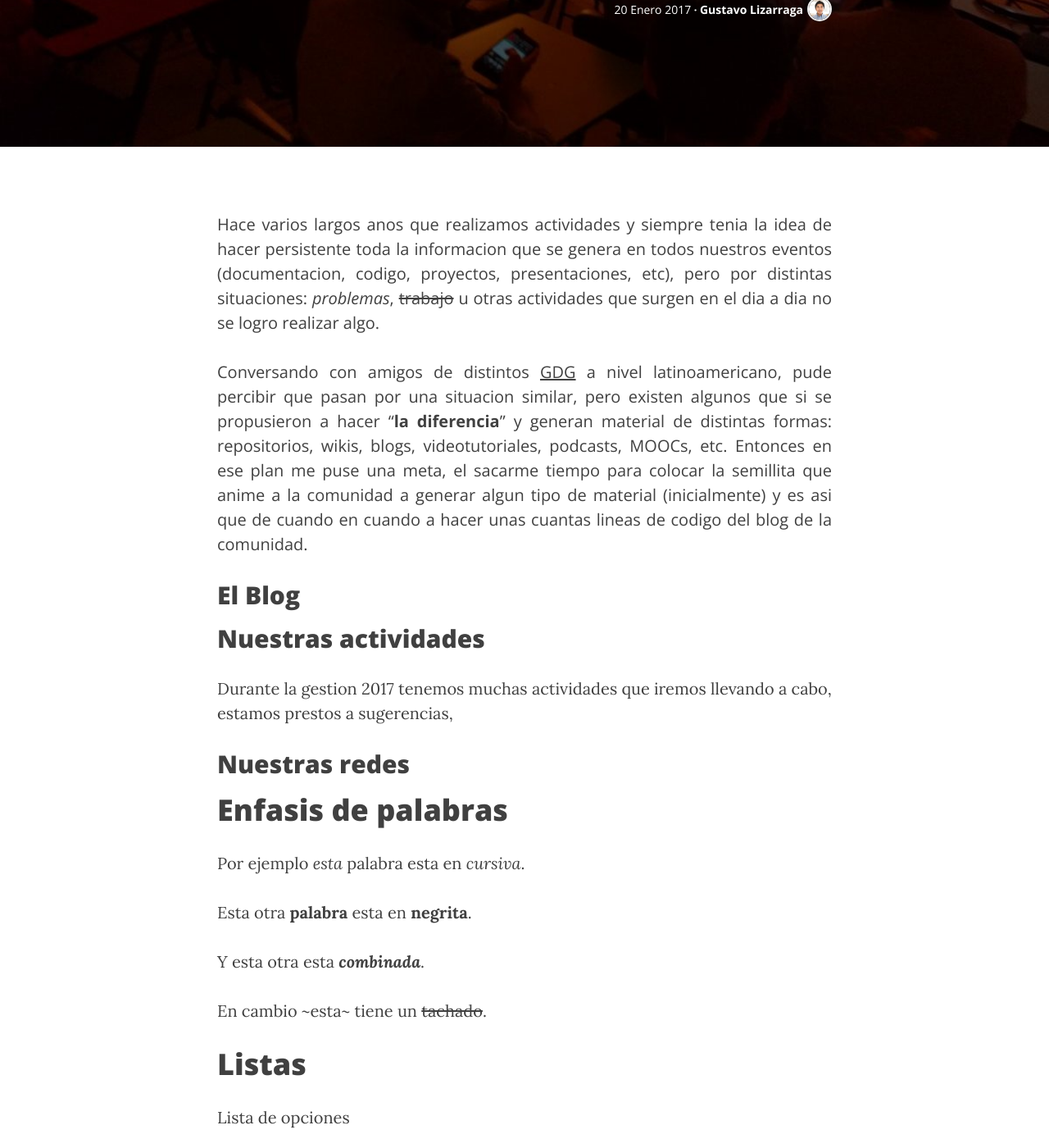
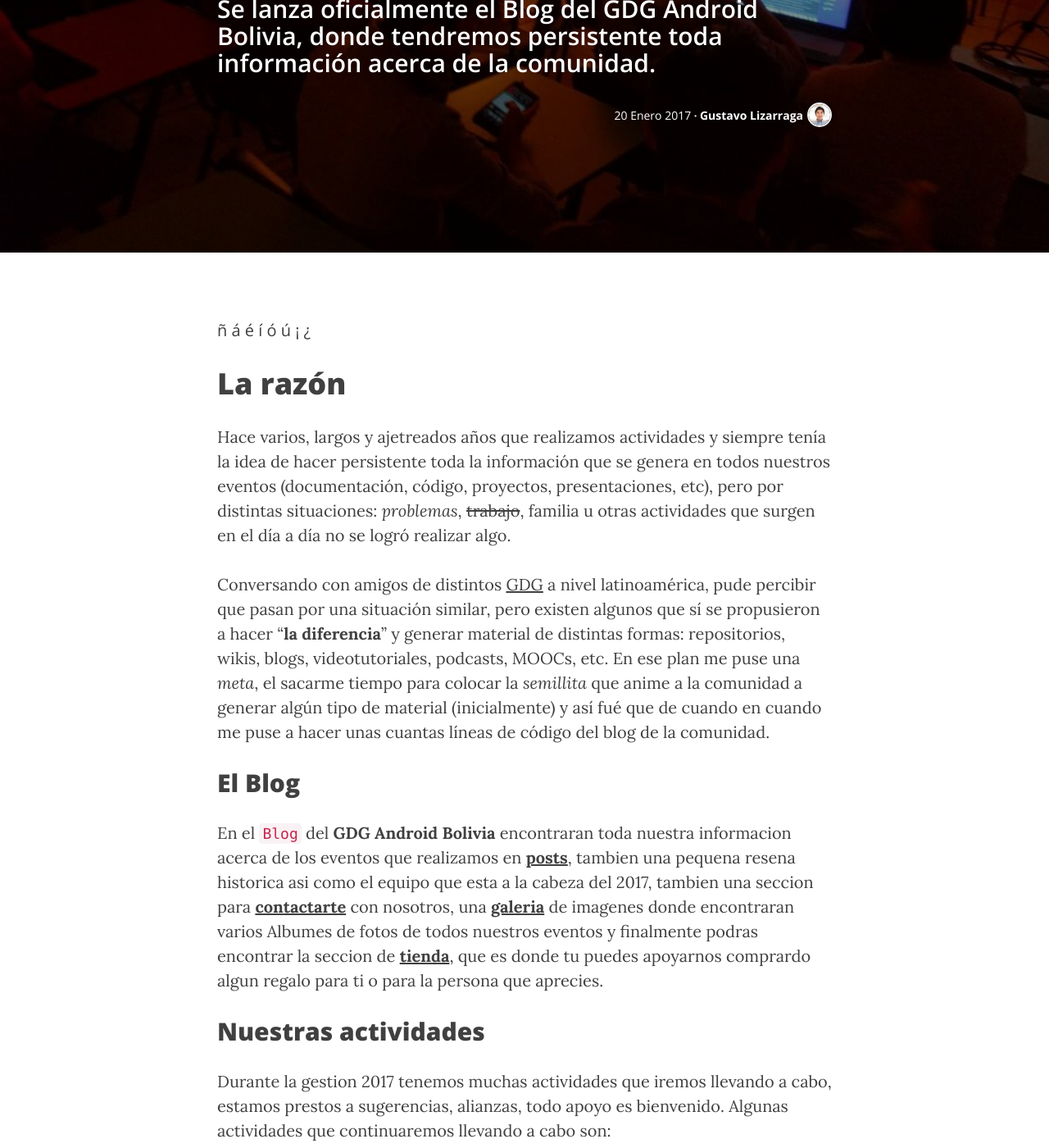
Before and after one commit to GDGAndroidBolivia/gdgandroidbolivia.github.io, a Jekyll site: the page built from _posts/2017-01-20-lanzamiento-blog.markdown, in a window 1280 px wide and 1400 px high, scrolled down 307 px. Shown: the whole window at 82% size. Built offline with Jekyll 4.4.1, drawn with Linux system fonts in a browser that asks for light colours; nearby versions of some CDN libraries; comment, search, counter and statistics services are not loaded; some of the changed text lies outside the part shown.

Commit message:
Modificacion en Post

````diff
--- a/_posts/2017-01-20-lanzamiento-blog.markdown
+++ b/_posts/2017-01-20-lanzamiento-blog.markdown
@@ -1,154 +1,67 @@
 ---
-layout:     post
-published:  true
-comments:   true
-header-img: "img/post/post_01.jpg"
-date:       2017-01-20 10:00:00
-title:      "Lanzamiento Blog GDG Android Bolivia"
-subtitle:   "Se lanza oficialmente el Blog del GDG Android Bolivia, donde tendremos persistente toda información acerca de la comunidad."
-author:     "Gustavo Lizarraga"
-author_pic: "/img/post/authors/gusn8.jpg"
-bio:        "UI/UX Designer, Fron-end & Mobile Dev"
-fb_user:    Gusn8
-tw_user:    Gusn8_
-gp_user:    GustavoLizarraga
-gh_user:    Gusn8
-yt_user:    GustavoLizarraga
-ws_user:    www.miramicodigo.com
-email:      lizarraga.gux@gmail.com
+layout:         post
+published:      true
+comments:       true
+header-img:     img/post/post_01.jpg
+date:           2017-01-20 10:00:00
+title:          "Lanzamiento Blog GDG Android Bolivia"
+description:    "Se lanza oficialmente el Blog del GDG Android Bolivia, donde tendremos persistente toda información acerca de la comunidad."
+author:         "Gustavo Lizarraga"
+author_pic:     /img/post/authors/gusn8.jpg
+bio:            "UI/UX Designer, Fron-end & Mobile Dev"
+fb_user:        Gusn8
+tw_user:        Gusn8_
+gp_user:        GustavoLizarraga
+gh_user:        Gusn8
+yt_user:        GustavoLizarraga
+ws_user:        www.miramicodigo.com
+email:          lizarraga.gux@gmail.com
 ---
-Hace varios largos anos que realizamos actividades y siempre tenia la idea de hacer persistente toda la informacion que se genera en todos nuestros eventos (documentacion, codigo, proyectos, presentaciones, etc), pero por distintas situaciones: *problemas*, ~~trabajo~~ u otras actividades que surgen en el dia a dia no se logro realizar algo.
+ñ
+á
+é
+í
+ó
+ú
+¡
+¿
 
-Conversando con amigos de distintos [GDG](www.google.com) a nivel latinoamericano, pude percibir que pasan por una situacion similar, pero existen algunos que si se propusieron a hacer "**la diferencia**" y generan material de distintas formas: repositorios, wikis, blogs, videotutoriales, podcasts, MOOCs, etc. Entonces en ese plan me puse una meta, el sacarme tiempo para colocar la semillita que anime a la comunidad a generar algun tipo de material (inicialmente) y es asi que de cuando en cuando a hacer unas cuantas lineas de codigo del blog de la comunidad.
+# La razón
+
+Hace varios, largos y ajetreados años que realizamos actividades y siempre tenía la idea de hacer persistente toda la información que se genera en todos nuestros eventos (documentación, código, proyectos, presentaciones, etc), pero por distintas situaciones: *problemas*, ~~trabajo~~, familia u otras actividades que surgen en el día a día no se logró realizar algo.
+
+Conversando con amigos de distintos [GDG](http://developers.google.com/groups/) a nivel latinoamérica, pude percibir que pasan por una situación similar, pero existen algunos que sí se propusieron a hacer "**la diferencia**" y generar material de distintas formas: repositorios, wikis, blogs, videotutoriales, podcasts, MOOCs, etc. En ese plan me puse una *meta*, el sacarme tiempo para colocar la *semillita* que anime a la comunidad a generar algún tipo de material (inicialmente) y así fué que de cuando en cuando me puse a hacer unas cuantas líneas de código del blog de la comunidad.
 
 ## El Blog
 
+En el `Blog` del **GDG Android Bolivia** encontraran toda nuestra informacion acerca de los eventos que realizamos en **[posts](/)**, tambien una pequena resena historica asi como el equipo que esta a la cabeza del 2017, tambien una seccion para **[contactarte](/contacto)** con nosotros, una **[galeria](galeria)** de imagenes donde encontraran varios Albumes de fotos de todos nuestros eventos y finalmente podras encontrar la seccion de **[tienda](/tienda)**, que es donde tu puedes apoyarnos comprardo algun regalo para ti o para la persona que aprecies.
+
 ## Nuestras actividades
 
-Durante la gestion 2017 tenemos muchas actividades que iremos llevando a cabo, estamos prestos a sugerencias,
+Durante la gestion 2017 tenemos muchas actividades que iremos llevando a cabo, estamos prestos a sugerencias, alianzas, todo apoyo es bienvenido.
+Algunas actividades que continuaremos llevando a cabo son:
+* Android Talks
+    - El ano 2016 llevamos a cabo `13` Talks, este ano continuaremos llevandolos a cabo.
+* Android Labs
+    - Seran los primeros `Android Labs` que llevemos a cabo totalmente practicos.
+* Study Jam
+    - Los Study Jams son un programa de **[Google Developers](https://www.developers.google.com)** en el cual solamente se lleva a cabo una version, pero en la comunidad llevamos a cabo 2 veces del mismo Study Jam.
+* Android Camp
+    - Hace 3 versiones que la llevamos a cabo y el ano 2016 por primera ves tuvimos como invitados a dos [Google Developer Experts](https://www.googke,cin): [Adrian Catalan]() y [Lucio Maciel]() este ano tenemos mas sorpresas para todos.
+* Android Day (Sorpresa)
+    - Estamos en la gestion de una actividad a mediados de ano el cual lo comunicaremos en las proximos meses.
 
 ## Nuestras redes
 
+Puedes colocarte en contacto con nosotros por nuestras distintas redes sociales haciendo click en alguno de los siguientes enlaces:
 
+* **[Facebook](https://www.facebook.com/GDGAndroid.Bo)**
+* **[Google Plus](https://www.plus.google.com/+AndroidboliviaOrg)**
+* **[Twitter](https://twitter.com/GDGAndroidBo)**
+* **[GitHub](https://www.github.com/GDGAndroidBolivia)**
+* **[Youtube](https://www)**
+* **[Grupo en Facebook](https://www.facebook.com/groups/GDGAndroidBolivia)**
 
+Tienes alguna duda hacia nosotros? No dudes en escribirnos.
 
-# Enfasis de palabras
-
-Por ejemplo *esta* palabra esta en _cursiva_.
-
-Esta otra **palabra** esta en **negrita**.
-
-Y esta otra esta _**combinada**_.
-
-En cambio ~esta~ tiene un ~~tachado~~.
-
-# Listas <a id="listas"></a>
-Lista de opciones
-* Opcion 1
-    - Sub-opcion 1
-    - Sub-opcion 2
-    - Sub-opcion 3
-* Opcion 2
-* Opcion 3
-    - Sub-opcion 1
-* Opcion 4
-
-Lista Numerada
-
-1. Opcion 1
-2. Opcion 2
-3. Opcion 3
-4. Opcion 4
-
-
-# Tablas
-
-| Columna 1 | Columna 2 | Columna 3 |
-|:--------- |:---------:| ---------:|
-| Valor 1   | Valor 2   | Valor 3   |
-
-Aca podemos aprecias otro tipo de tabla.
-
-Columnas | Columnas | Columnas
---- | --- | ---
-Nops | Holas | Chau
-Nops | Holas | Chau
-Nops | Holas | Chau
-
-# Bloques de texto
-
-> Este pertenece a este bloque te texto
-
-Aca va otro bloque
-
-> En este nuevo bloque de texto puedes escribir cuanto texto tu desee.
-> Se visualizara muy buen.
-> > Ademas puedes anidar.
-
-Tambien tenemos solamente bloques coo:
-
-```
-Este es un bloque de texto plano que podemos usarlo como queramos y se nos mostrara en forma de bloque o dentro un cuadro
-```
-
-
-# Bloque de codigo <a id="codigo"></a>
-Aca un ejemplo de Java
-```java
-    public class MainActivity extends Activity {
-        private Persona persona;
-        private int posicion;
-        private String cadena;
-
-        public static void main(String [] abc) {
-            System.out.println("Aca podemos colocar una cadena interesante: "+persona);
-        }
-    }
-```
-Aca un ejemplo de CSS
-```css
-.body {
-    color: #f00;
-    margin-top: 2em;
-    margin-bottom: 3 em;
-}
-```
-Y aca un ejemplo de HTML
-```html
-<html>
-    <head>
-        <title>Esta es una pagina web</title>
-    </head>
-    <body>
-        <h1>Titulo</h1>
-    </body>
-</html>>
-```
-
-# Enlaces
-
-Aca tenemos un [Enlace](http://www.google.com)
-
-Aca tenemos un [Link con descripcion](http://www.google.com "Nos vamos a Google")
-
-Tambien podemos llamar a una parte especifica de esta pagina:
-
-[Por ejemplo ir a Cabeceras](#cabeceras)
-
-[Por ejemplo ir a Listas](#listas)
-
-[Por ejemplo ir a Bloques de codigo](#codigo)
-
-# Lineas horizontales
-
-___
-
----
-
-***
-
-# Cuerpo
-
-<span class="text-body">
-Aca colocaremos un parrafo dentro del cual podemos usar varios otros componentes como _cursivas_, tambien **negritas**, asi como _**mixtas**_ o `simplemente` ~~tachados~~
-</span>
+***GDG Android Bolivia***
````
